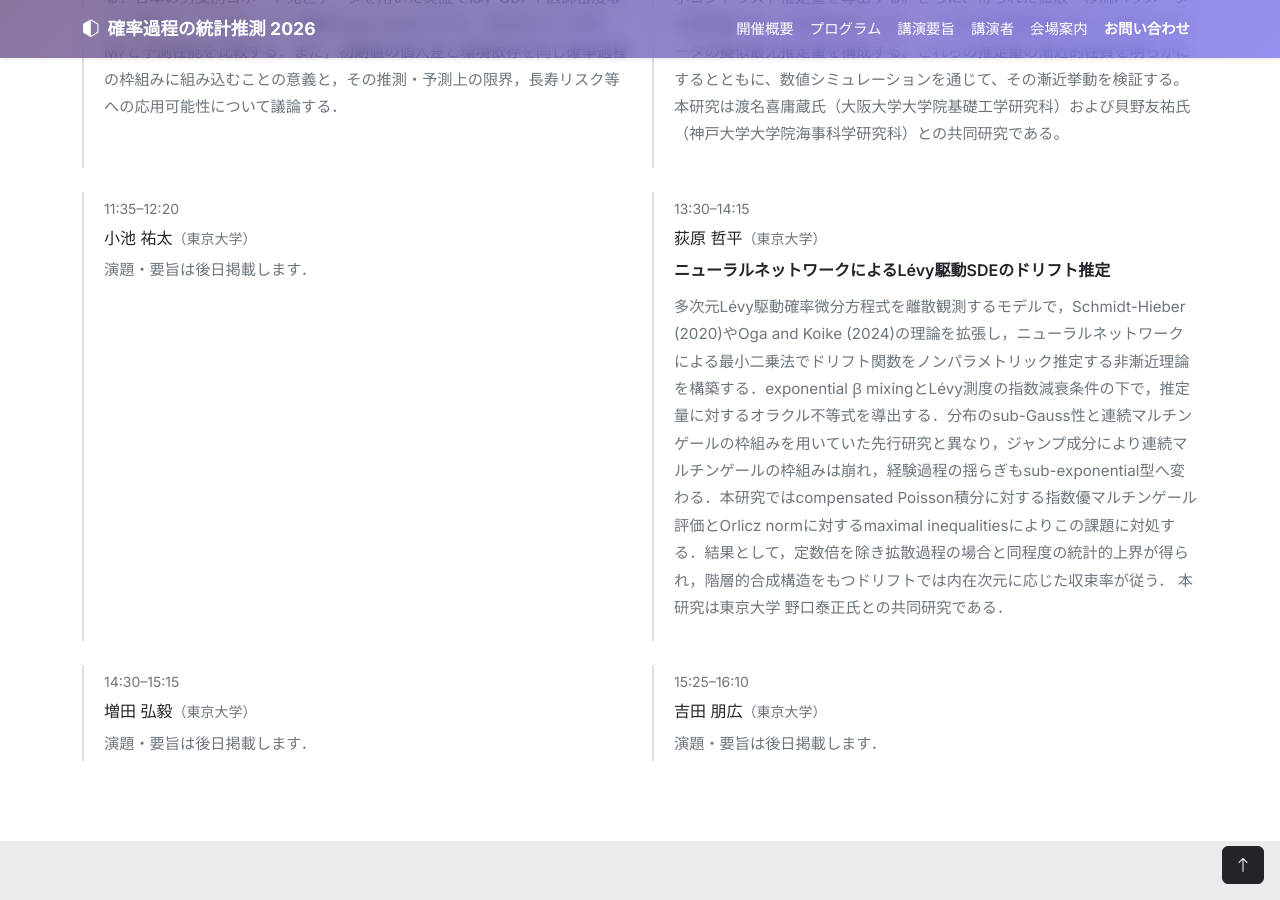
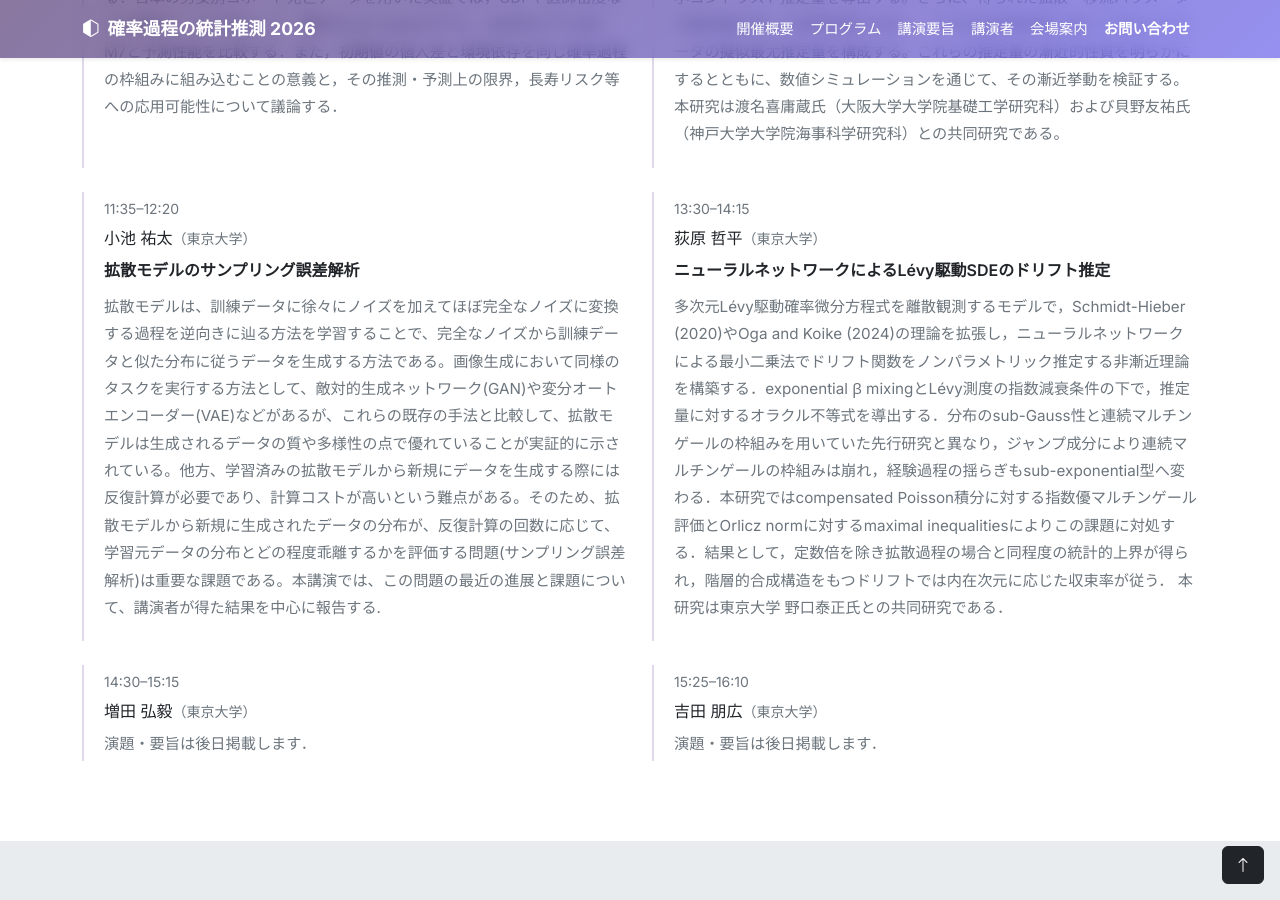
Before and after one commit to KKamatani/2026-spi, a Jekyll site: the page built from index.md, in a window 1280 px wide and 900 px high, scrolled down 2796 px. Built offline with Jekyll 4.4.1, drawn with Linux system fonts in a browser that asks for light colours.

Commit message:
Update the programme

```diff
--- a/_data/speakers.yml
+++ b/_data/speakers.yml
@@ -30,8 +30,9 @@ koike:
   name: "小池 祐太"
   affiliation: "東京大学"
   profile: "https://www.ms.u-tokyo.ac.jp/~kyuta/"
-  title: ""
-  abstract: ""
+  title: "拡散モデルのサンプリング誤差解析"
+  abstract: |
+    拡散モデルは、訓練データに徐々にノイズを加えてほぼ完全なノイズに変換する過程を逆向きに辿る方法を学習することで、完全なノイズから訓練データと似た分布に従うデータを生成する方法である。画像生成において同様のタスクを実行する方法として、敵対的生成ネットワーク(GAN)や変分オートエンコーダー(VAE)などがあるが、これらの既存の手法と比較して、拡散モデルは生成されるデータの質や多様性の点で優れていることが実証的に示されている。他方、学習済みの拡散モデルから新規にデータを生成する際には反復計算が必要であり、計算コストが高いという難点がある。そのため、拡散モデルから新規に生成されたデータの分布が、反復計算の回数に応じて、学習元データの分布とどの程度乖離するかを評価する問題(サンプリング誤差解析)は重要な課題である。本講演では、この問題の最近の進展と課題について、講演者が得た結果を中心に報告する.
 ogihara:
   name: "荻原 哲平"
   affiliation: "東京大学"
```
